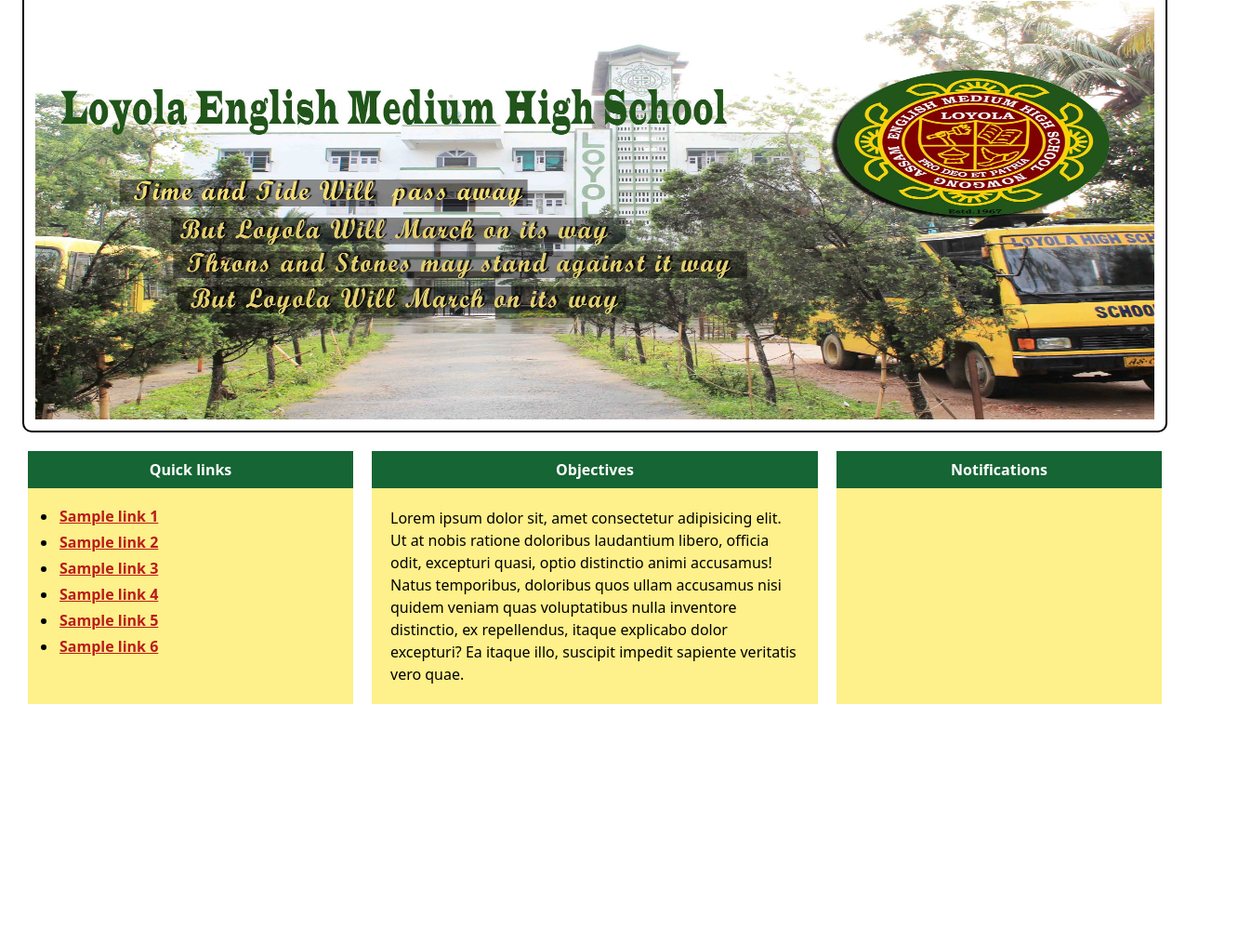
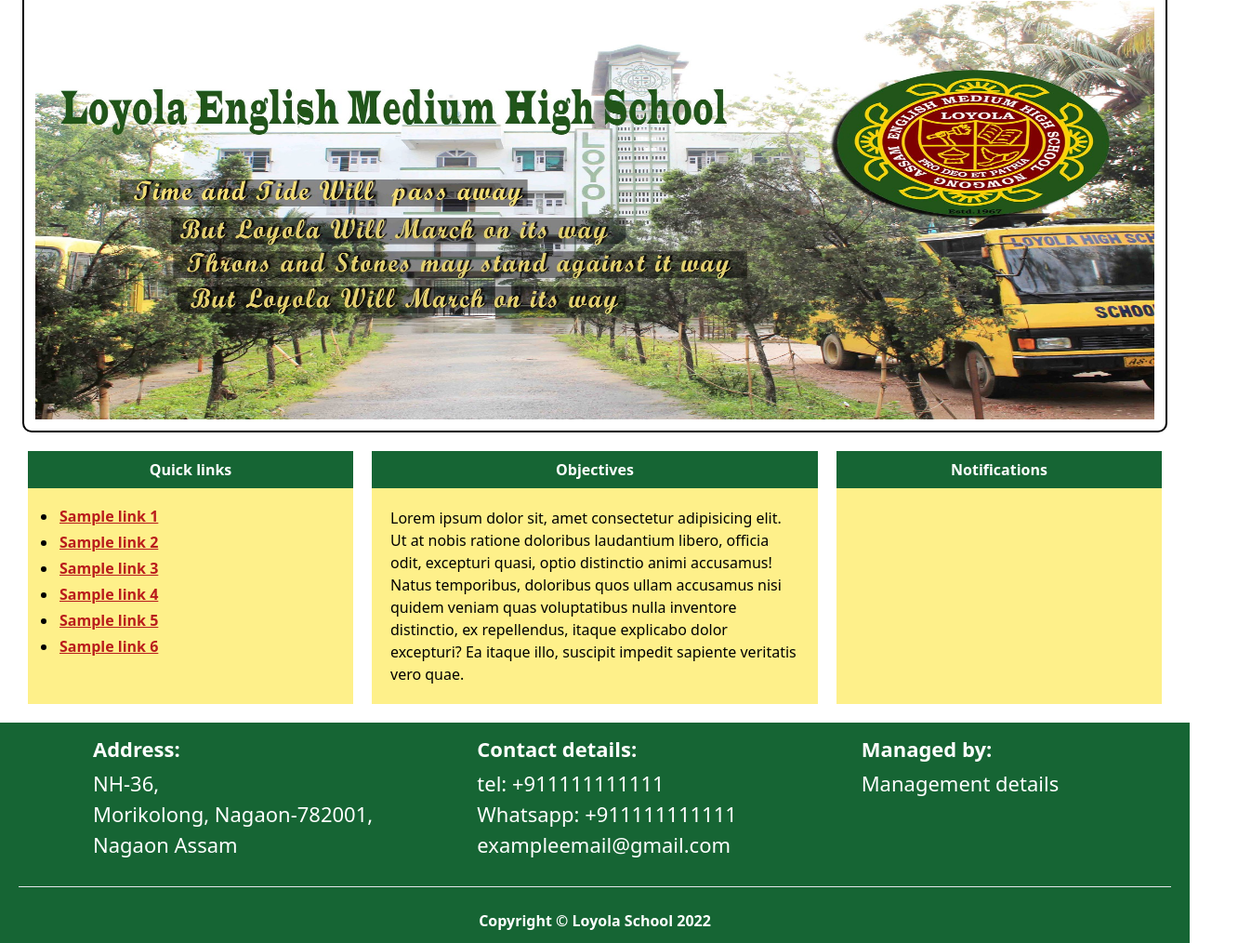
Before and after one commit to dhritimn/myweb-projects, a plain HTML site: page project-2/index.html in a window 1280 px wide. Shown: the part 211-1225 px from the top of the page at 93% size, 1332 px wide, since content can reach past the window. Before the commit the page ends 988 px from the top, so only its background shows below. Drawn offline with nearby package versions, Linux system fonts and the light colour scheme.

Commit message:
Update index.html

```diff
--- a/project-2/index.html
+++ b/project-2/index.html
@@ -80,5 +80,32 @@
         </div>
     </div>
 </div>
+    <nav class="bg-green-800 px-5 py-3">
+    <div style="position: relative; left: 72px;" class="flex">
+    <div style="font-size: 22px; width: 540px;" class="text-white"><span class="font-bold px-2 py-2">Address:</span> <br>
+       <div class="px-2 py-1"> NH-36,<br>
+        Morikolong, Nagaon-782001,<br>
+        Nagaon Assam</div>
+    </div>
+    <div style="font-size: 22px; width: 540px;" class="text-white">
+    <span class="font-bold px-2 py-2">
+        Contact details:
+    </span>
+    <div class="px-2 py-1">
+        tel: +911111111111<br>
+        Whatsapp: +911111111111<br>
+        exampleemail@gmail.com<br>
+    </div>
+</div>
+    <div style="font-size: 22px; width: 540px;" class="text-white">
+        <span class="font-bold px-2 py-2">Managed by:</span>
+        <div class="px-2 py-1">Management details</div>
+    </div>
+</div>
+<br>
+<hr>
+<br>
+<div class="text-center font-bold text-white">Copyright &copy; Loyola School 2022</div>
+</nav>
 </body>
 </html>
```
